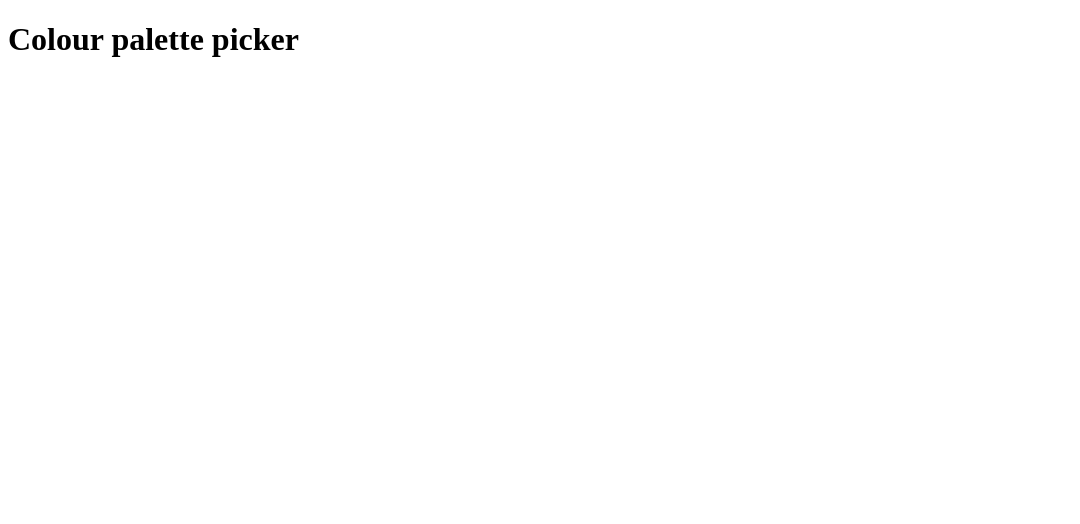
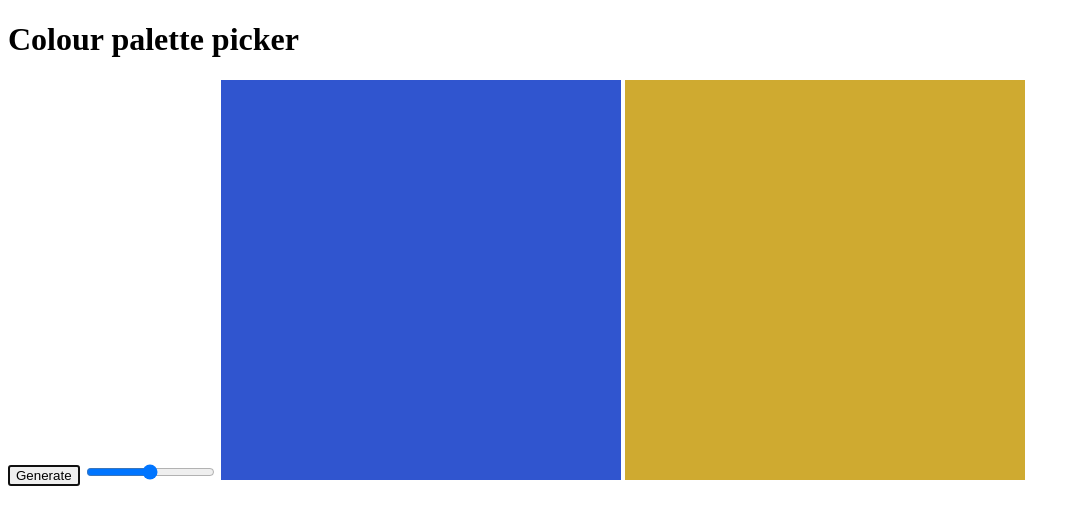
Before and after one commit to joe-dev-public/fac-precourse-colourpalettepicker, a plain HTML site: page index.html in a window 1280 px wide. Shown: the whole page, without its empty margins (0-1080 px from the left). Drawn offline with Linux system fonts and the light colour scheme.

Commit message:
First steps.

```diff
--- a/index.html
+++ b/index.html
@@ -21,6 +21,12 @@
 
         <h1>Colour palette picker</h1>
 
+        <input id="generate" type="button" value="Generate" autofocus>
+        <input id="lightness" type="range" min="0" max="100" step="1" value="50">
+
+        <div id="colour-1"></div>
+        <div id="colour-2"></div>
+
         <script>
             window.onload = function() {
                 windowLoaded();
--- a/index.js
+++ b/index.js
@@ -1,5 +1,47 @@
 'use strict';
+
+// https://developer.mozilla.org/en-US/docs/Web/JavaScript/Reference/Global_Objects/Math/random
+function getRandomIntInclusive(min, max) {
+  min = Math.ceil(min);
+  max = Math.floor(max);
+  return Math.floor(Math.random() * (max - min + 1) + min); //The maximum is inclusive and the minimum is inclusive
+}
+
+function randomColour(l) {
+
+    // Hue: 0 - 360
+    // Saturation: 0 - 100%
+    // Lightness: 0 - 100%
+
+    const h = getRandomIntInclusive(0, 360);
+    const s = getRandomIntInclusive(0, 100);
+    if (!l) { l = getRandomIntInclusive(0, 100); }
+
+    const comp = h + 180;
+
+    return [`hsl(${h}, ${s}%, ${l}%)`, `hsl(${comp}, ${s}%, ${l}%)`];
+
+}
+
+function generateColours() {
+
+    const lightness = document.getElementById('lightness').value;
+
+    const colour_1 = document.getElementById('colour-1');
+    const colour_2 = document.getElementById('colour-2');
+
+    const rndC = randomColour(lightness);
+
+    colour_1.style.backgroundColor = rndC[0];
+
+    colour_2.style.backgroundColor = rndC[1];
+
+}
 
 function windowLoaded() {
 
+    document.getElementById('generate').addEventListener('click', generateColours);
+
+    generateColours();
+
 } // end of function windowLoaded
--- a/style.css
+++ b/style.css
@@ -1,3 +1,10 @@
 * {
     box-sizing: border-box;
 }
+
+#colour-1, #colour-2 {
+    background-color: grey;
+    display: inline-block;
+    height: 400px;
+    width: 400px;
+}
```
